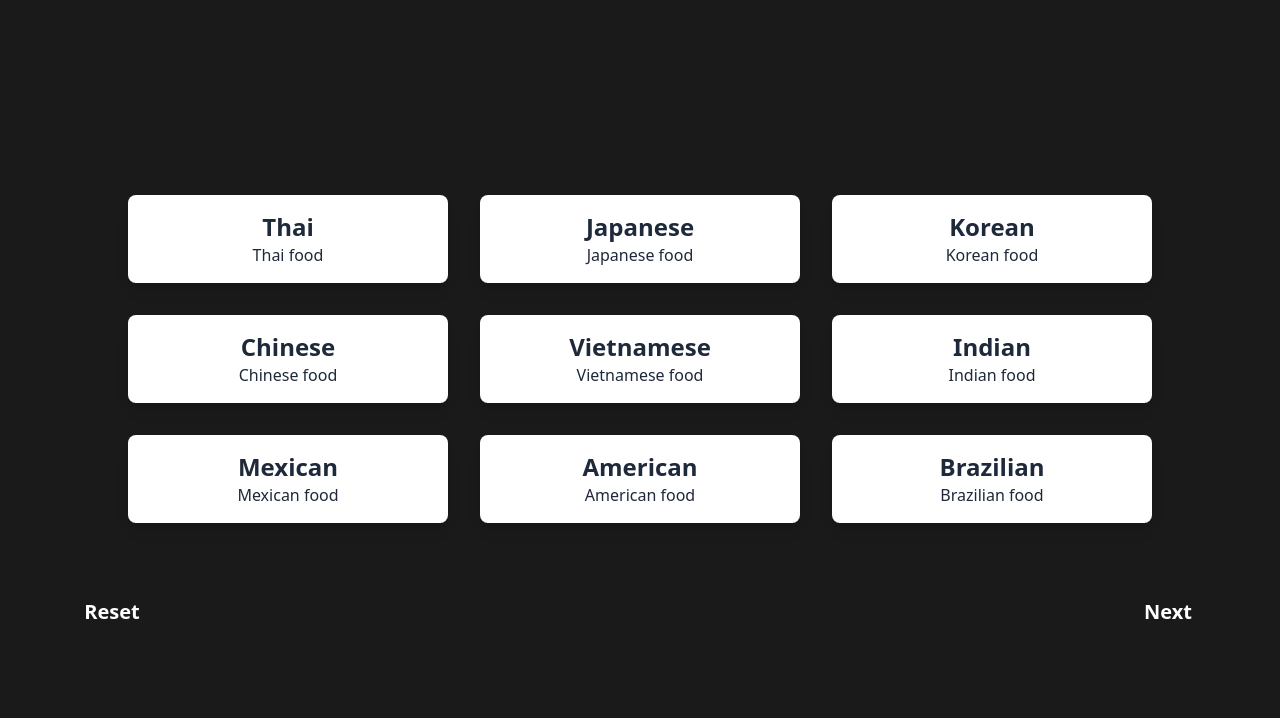
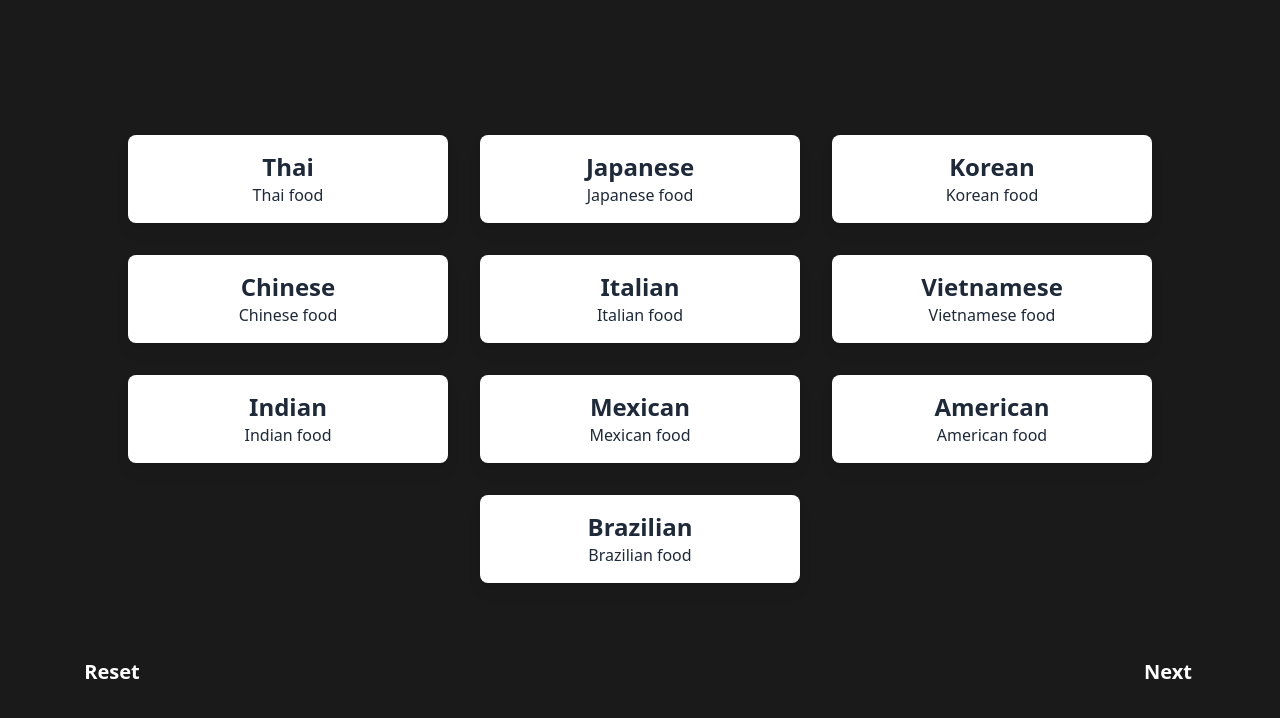
Before and after one commit to dragonkorn/what-to-eat, a React (Vite) app: page / in a window 1280 px wide. Shown: the top 718 px of the page. Built offline with nearby package versions, Linux system fonts and the light colour scheme.

Commit message:
feat: add Italian category and update Brazilian subcategory ID

```diff
--- a/src/entities/data/CategoriesData.js
+++ b/src/entities/data/CategoriesData.js
@@ -19,6 +19,11 @@ const categories = [
     id: "CN",
     name: 'Chinese',
     description: 'Chinese food',
+  },
+  {
+    id: "IT",
+    name: 'Italian',
+    description: 'Italian food',
   },
   // {
   //   id: "WE",
--- a/src/entities/data/SubCategoriesData.js
+++ b/src/entities/data/SubCategoriesData.js
@@ -59,7 +59,7 @@ const subCategoriesData = [
   { id: "57d54fe9-0c5f-4557-aab9-da15edb9ad44", categoryId: "VN", nameEn: "TBD", name: "อาหารเวียดนาม" },
 
   // BR
-  { id: "57d54fe9-0c5f-4557-aab9-da15edb9ad44", categoryId: "BR", nameEn: "TBD", name: "อาหารบราซิล" },
+  { id: "57d54fe9-0c5f-4557-aab9-da15edb9ad45", categoryId: "BR", nameEn: "TBD", name: "อาหารบราซิล" },
 
   // IT
   { id: "e82202d9-4dd6-4ea2-bd8f-03125212342e", categoryId: "IT", nameEn: "TBD", name: "Pizza" },
```
